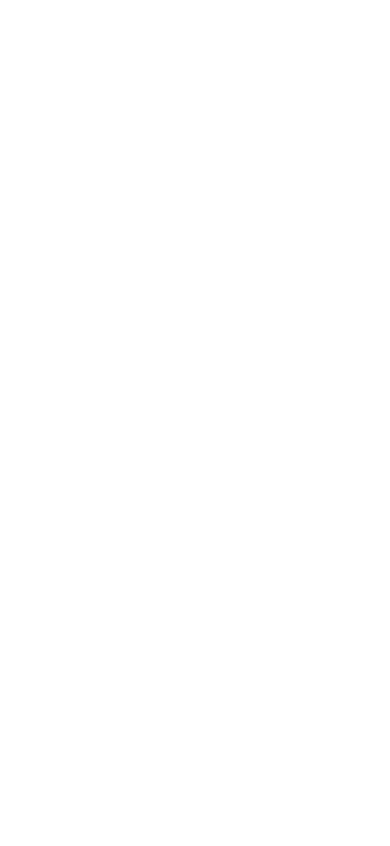
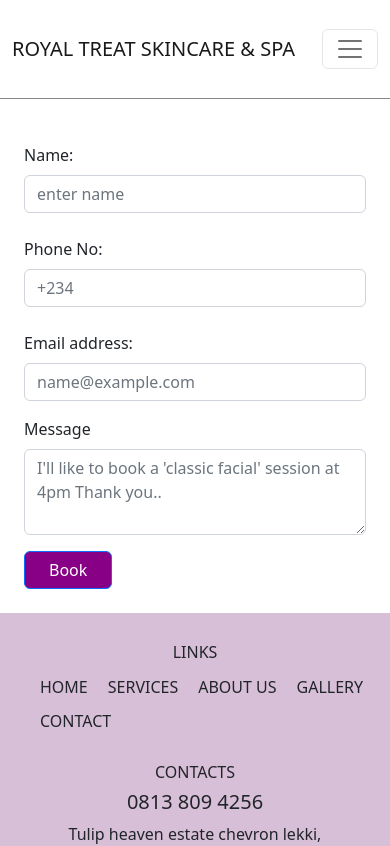
Before and after one commit to Tobiloba007/Royal-Spa, a React (Create React App) app: page /contacts in a window 390 px wide. Before the commit this address had no page. Shown: the top 846 px of the page. Built offline with nearby package versions, Linux system fonts and the light colour scheme.

Commit message:
Contacts Added

```diff
--- a/package.json
+++ b/package.json
@@ -3,6 +3,7 @@
   "version": "0.1.0",
   "private": true,
   "dependencies": {
+    "@emailjs/browser": "^3.7.0",
     "@emotion/react": "^11.10.4",
     "@emotion/styled": "^11.10.4",
     "@mui/icons-material": "^5.10.3",
@@ -11,6 +12,7 @@
     "@testing-library/react": "^13.4.0",
     "@testing-library/user-event": "^13.5.0",
     "bootstrap": "^5.2.1",
+    "emailjs-com": "^3.2.0",
     "framer-motion": "^7.3.5",
     "react": "^18.2.0",
     "react-bootstrap": "^2.5.0",
--- a/src/App.js
+++ b/src/App.js
@@ -1,8 +1,8 @@
 import 'bootstrap/dist/css/bootstrap.min.css';
 import Home from './components/Home';
 import Pictures from './components/Pictures';
-import Contact from './components/Contact';
 import AboutUs from './components/AboutUs'
+import Contacts from './components/contacts/Contacts';
 import {Routes, Route} from 'react-router-dom'
 
 
@@ -11,7 +11,7 @@
      <Routes>
        <Route path='/' element={<Home />} />
        <Route path='/pictures' element={<Pictures />} />
-       <Route path='/contact' element={<Contact />} />
+       <Route path='/contacts' element={<Contacts />} />
        <Route path='/about' element={<AboutUs />} />
      </Routes>
   );
--- a/src/components/Contact.js
+++ /dev/null
@@ -1,14 +0,0 @@
-import React from 'react'
-import Footer from './Footer/Footer'
-import Navbar from './Navbar/Navbar'
-
-const Contact = () => {
-  return (
-    <div>
-        <Navbar />
-        <Footer />
-    </div>
-  )
-}
-
-export default Contact
--- a/src/components/Intro/intro.css
+++ b/src/components/Intro/intro.css
@@ -7,7 +7,6 @@
     background-color: whitesmoke;
 }
 .i-images{
-    margin-top: 0px;
     position: relative;
     height: 50%;
     width: 50%;
@@ -20,7 +19,10 @@
     height: 100%;
     font-size: 70px;
     font-weight: normal;
-    margin: 100px 0px 0px 70px;
+    display: flex;
+    justify-content: flex-start;
+    align-items: center;
+    margin-left: 70px;
     z-index: 10;
     color: #880085;
 }
@@ -34,21 +36,27 @@
     }
 
     .i-message{
-        background: rgb(0, 0, 0);
-        background: rgba(0, 0, 0, 0.5);
-        width: 100%;
-        height: 100%;
+        background-color: rgb(0, 0, 0);
+        background-color: rgba(0, 0, 0, 0.5);
+        width: 100vw;
+        height: 55vh;
         color: white;
         font-size: 35px;
+        display: flex;
+        justify-content: center;
+        align-items: center;
+        margin-left: 0px;
+        padding-top: 60px;
         font-weight: 400;
         z-index: 5;
-        margin: 0px 0px 0px 0px;
-        padding: 90px 0px 0px 80px;
     }
 
     .i-images{
         position: relative;
+        object-fit: cover;
         height: 55vh;
         width: 100%;
+        float: 0;
+
     }
   }
--- a/src/components/Navbar/Navbar.jsx
+++ b/src/components/Navbar/Navbar.jsx
@@ -29,7 +29,7 @@
                   <Link className='n-link' to="/">HOME</Link>
                   <Link className='n-link' to="/about">ABOUT</Link>
                   <Link className='n-link' to="/pictures">GALLERY</Link>
-                  <Link className='n-link' to="/contact">CONTACT US</Link>
+                  <Link className='n-link' to="/contacts">CONTACT US</Link>
                   </Nav>
               </Offcanvas.Body>
             </Navbar.Offcanvas>
--- a/src/components/Services/services.css
+++ b/src/components/Services/services.css
@@ -84,6 +84,7 @@
 
     .s-text{
         font-size: 17px;
+        padding: 0px 15px;
         color: rgb(71, 66, 66);
     }
 
--- /dev/null
+++ b/src/components/contacts/Contacts.jsx
@@ -0,0 +1,53 @@
+import React from 'react'
+import Footer from '../Footer/Footer'
+import Navbar from '../Navbar/Navbar'
+import './contacts.css'
+import Form from 'react-bootstrap/Form';
+import Button from 'react-bootstrap/Button';
+import { useRef } from 'react';
+import emailjs from '@emailjs/browser';
+
+
+const Contacts = () => {
+
+     const form = useRef();
+
+  const sendEmail = (e) => {
+    e.preventDefault();
+
+    emailjs.sendForm('service_l6xwitf', 'template_1h2iu3w', form.current, 'GEeZJphkTorPZNpG7')
+      .then((result) => {
+          console.log('message text');
+      }, (error) => {
+          console.log(error.text);
+      });
+  };
+
+  return (
+    <div>
+    <Navbar />
+    <div className='c-con my-4 pt-5 px-4'>
+    <Form  ref={form} onSubmit={sendEmail}>
+    <Form.Label>Name:</Form.Label>
+    <Form.Control type="text" placeholder="enter name" name="from_name" />
+    <br />
+    <Form.Label>Phone No:</Form.Label>
+    <Form.Control type="number" placeholder= "+234" name="phone" />
+    <br />
+      <Form.Group className="mb-3" controlId="exampleForm.ControlInput1">
+        <Form.Label>Email address:</Form.Label>
+        <Form.Control type="email" placeholder="name@example.com" name="from_email" />
+      </Form.Group>
+      <Form.Group className="mb-3" controlId="exampleForm.ControlTextarea1">
+        <Form.Label>Message</Form.Label>
+        <Form.Control as="textarea" name="message" rows={3} placeholder="I'll like to book a 'classic facial' session at 4pm Thank you.." />
+      </Form.Group>
+      <Button className='c-btn px-4' type='submit'>Book</Button>
+    </Form>
+      </div>
+    <Footer />
+    </div>
+  )
+}
+
+export default Contacts
--- /dev/null
+++ b/src/components/contacts/contacts.css
@@ -0,0 +1,20 @@
+*{
+    margin: 0px;
+    padding: 0px;
+}
+
+.c-con{
+    width: 50%;
+    margin: 0px 0px 20px 350px;
+}
+
+.c-btn{
+    background-color: #880085;
+}
+
+@media (max-width: 425px){
+    .c-con{
+        width: 100%;
+        margin: 0px 0px 0px 0px;
+    }
+}
```
Also changed, not shown: 1 other file (tests, documents, lock files or other folders).
